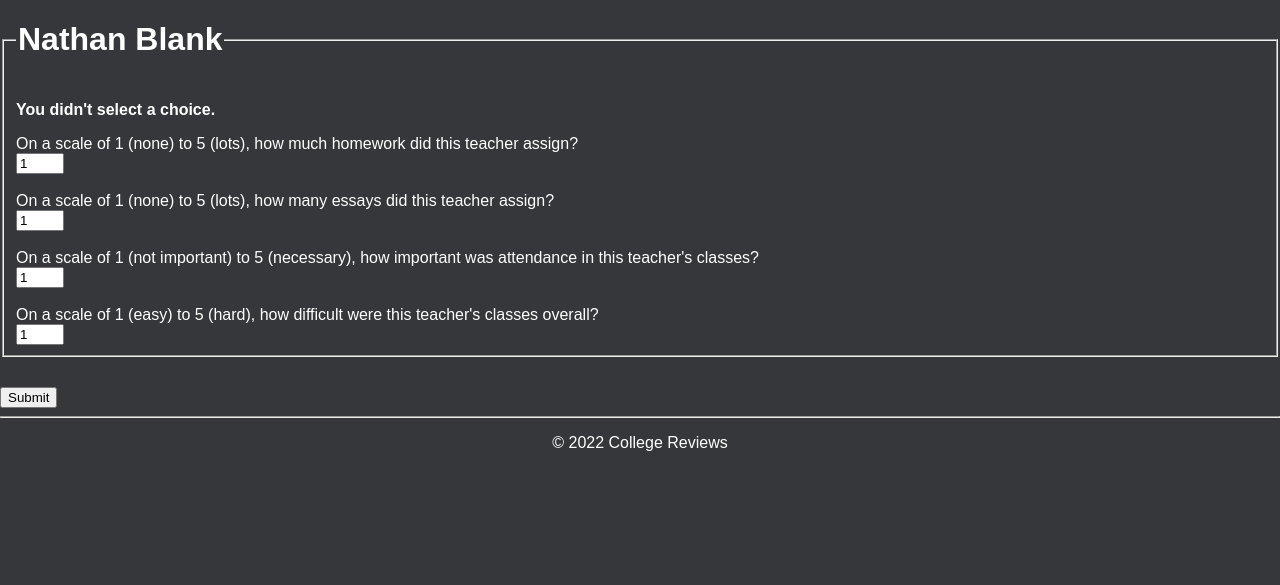
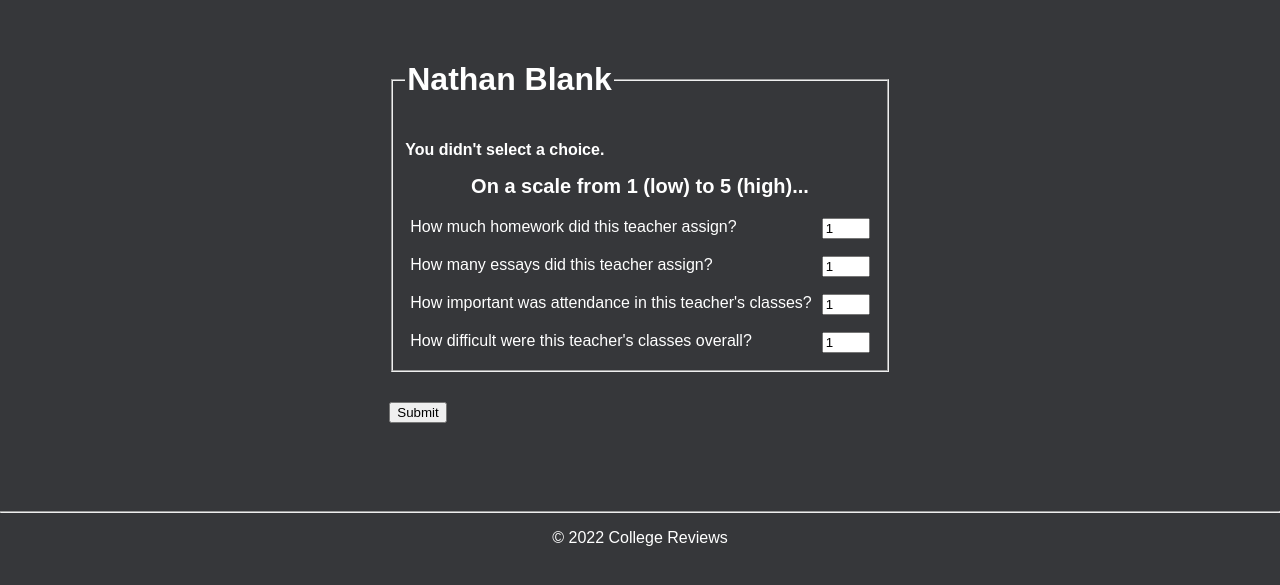
Before and after one commit to Countmooshroom/College-Reviews, a Django app: a page that uses college/templates/college/layout.html in a window 1280 px wide. Shown: the part 96-681 px from the top of the page. Run offline with Django 4.2, Linux system fonts and the light colour scheme; data comes from the database, SQL or seed files in the repository.

Commit message:
format reviews page & form

```diff
--- a/college/static/college/site.css
+++ b/college/static/college/site.css
@@ -133,6 +133,13 @@
 
 h1, h2, h3, h4, h5, h6 {
     font-family: Montserrat, sans-serif;
+}
+
+.small-h2 {
+    font-size: 20px;
+    padding-bottom: 10px;
+    margin: 0;
+    text-align: center;
 }
 
 .main-heading {
@@ -295,7 +302,7 @@
 .float-right {
     text-align: right;
     position: relative;
-    padding-right: 25px;
+    padding-right: 20px;
 }
 
 .w80 {
@@ -319,3 +326,19 @@
 footer {
     padding-bottom: 5px;
 }
+
+
+
+
+/* -------------- REVIEW FORM ------------------- */
+.review-category {
+    padding: 10px 5px;
+}
+
+.review-category > label {
+    padding: 0px 10px 0 0;
+}
+
+.review-num {
+    float: right;
+}
--- a/college/templates/college/layout.html
+++ b/college/templates/college/layout.html
@@ -5,7 +5,7 @@
     <title>{% block title %}{% endblock %}</title>
     {% load static %}
     <!-- To update the CSS and show your changes on the local server, just update the version number. -->
-    <link rel="stylesheet" type="text/css" href="{% static 'college/site.css' %}?version=1.57"/>
+    <link rel="stylesheet" type="text/css" href="{% static 'college/site.css' %}?version=1.59"/>
 </head>
 
 <body>
--- a/college/templates/college/professor.html
+++ b/college/templates/college/professor.html
@@ -14,13 +14,13 @@
         <img style="vertical-align:middle" src="{% static 'college/' %}progress_bar{% widthratio prof.homework prof.votes 1 %}.png" width="150px" />
         {% widthratio prof.homework prof.votes 1 %}/5</p>
 
-        <p>Average amount of essays:<br>
+        <p>Amount of essays:<br>
         {% load static %}
         <img style="vertical-align:middle" src="{% static 'college/' %}progress_bar{% widthratio prof.essays prof.votes 1 %}.png" width="150px" />
         {% widthratio prof.essays prof.votes 1 %}/5</p>
     </div>
     <div class="column">
-    <p>Average importance of attendance:<br>
+    <p>Importance of attendance:<br>
         {% load static %}
         <img style="vertical-align:middle" src="{% static 'college/' %}progress_bar{% widthratio prof.attendance prof.votes 1 %}.png" width="150px" />
         {% widthratio prof.attendance prof.votes 1 %}/5</p>
--- a/college/templates/college/review.html
+++ b/college/templates/college/review.html
@@ -4,24 +4,36 @@
 {% endblock %}
 {% block content %}
 
-<form action="{% url 'teachers:save' prof.name %}" method="post"> <!--Eventually change link-->
+<div class="full-width-row">
+<form class="login" action="{% url 'teachers:save' prof.name %}" method="post"> <!--Eventually change link-->
     {% csrf_token %}
     <fieldset>
         <legend><h1>{{ prof.name }}</h1></legend>
         {% if error_message %}<p><strong>{{ error_message }}</strong></p>{% endif %}
-        <label for="homework">On a scale of 1 (none) to 5 (lots), how much homework did this teacher assign?</label><br>
-        <input type="number" name="homework" id="homework" value="1" min="1" max="5"><br><br>
+        <h2 class="small-h2">On a scale from 1 (low) to 5 (high)...</h2>
 
-        <label for="essays">On a scale of 1 (none) to 5 (lots), how many essays did this teacher assign?</label><br>
-        <input type="number" name="essays" id="essays" value="1" min="1" max="5"><br><br>
+        <div class="review-category">
+            <label for="homework">How much homework did this teacher assign?</label>
+            <input class="review-num" type="number" name="homework" id="homework" value="1" min="1" max="5"><br>
+        </div>
 
-        <label for="attendance">On a scale of 1 (not important) to 5 (necessary), how important was attendance in this teacher's classes?</label><br>
-        <input type="number" name="attendance" id="attendance" value="1" min="1" max="5"><br><br>
+        <div class="review-category">
+            <label for="essays">How many essays did this teacher assign?</label>
+            <input class="review-num" type="number" name="essays" id="essays" value="1" min="1" max="5"><br>
+        </div>
 
-        <label for="difficulty">On a scale of 1 (easy) to 5 (hard), how difficult were this teacher's classes overall?</label><br>
-        <input type="number" name="difficulty" id="difficulty" value="1" min="1" max="5"><br>
+        <div class="review-category">
+            <label for="attendance">How important was attendance in this teacher's classes?</label>
+            <input class="review-num" type="number" name="attendance" id="attendance" value="1" min="1" max="5"><br>
+        </div>
+
+        <div class="review-category">
+            <label for="difficulty">How difficult were this teacher's classes overall?</label>
+            <input class="review-num" type="number" name="difficulty" id="difficulty" value="1" min="1" max="5"><br>
+        </div>
     </fieldset>
     <input type="submit" value="Submit">
 </form>
+</div>
 
 {% endblock %}
```
